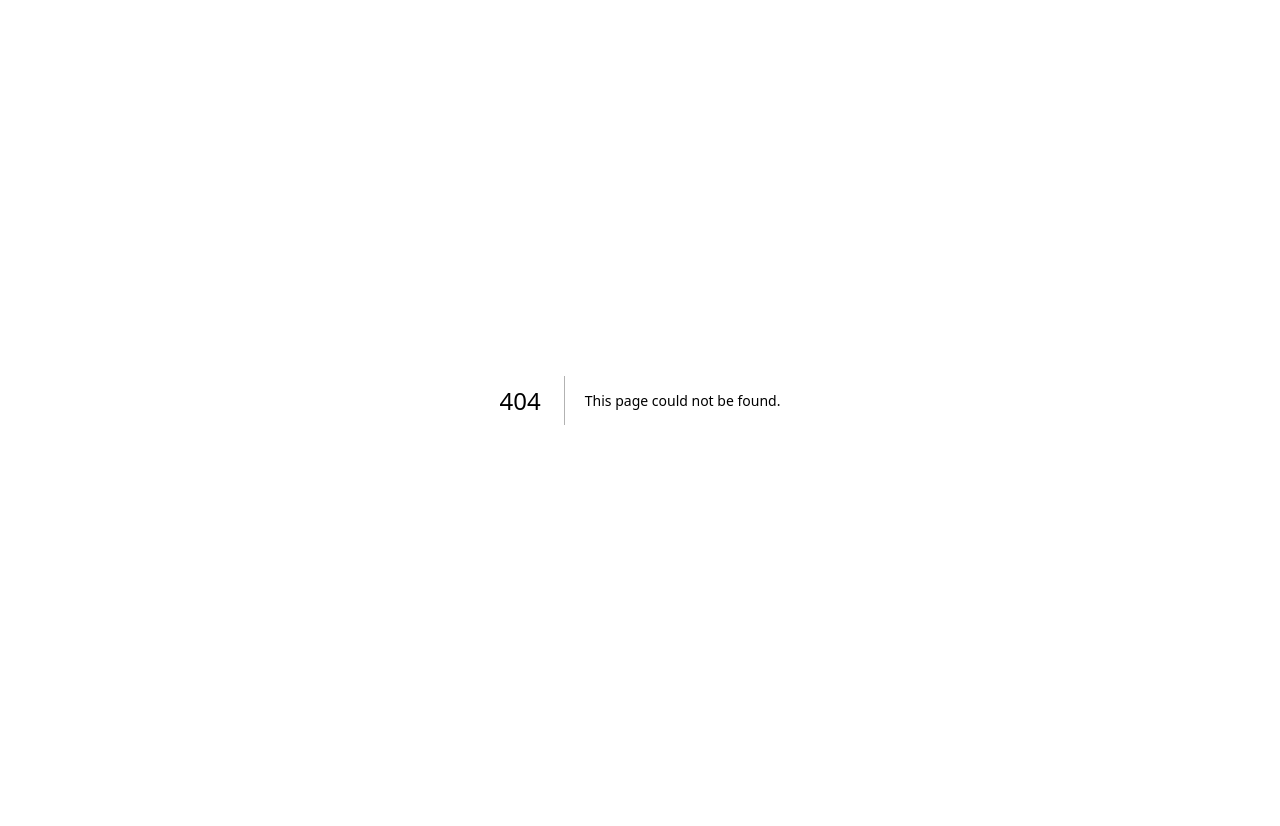
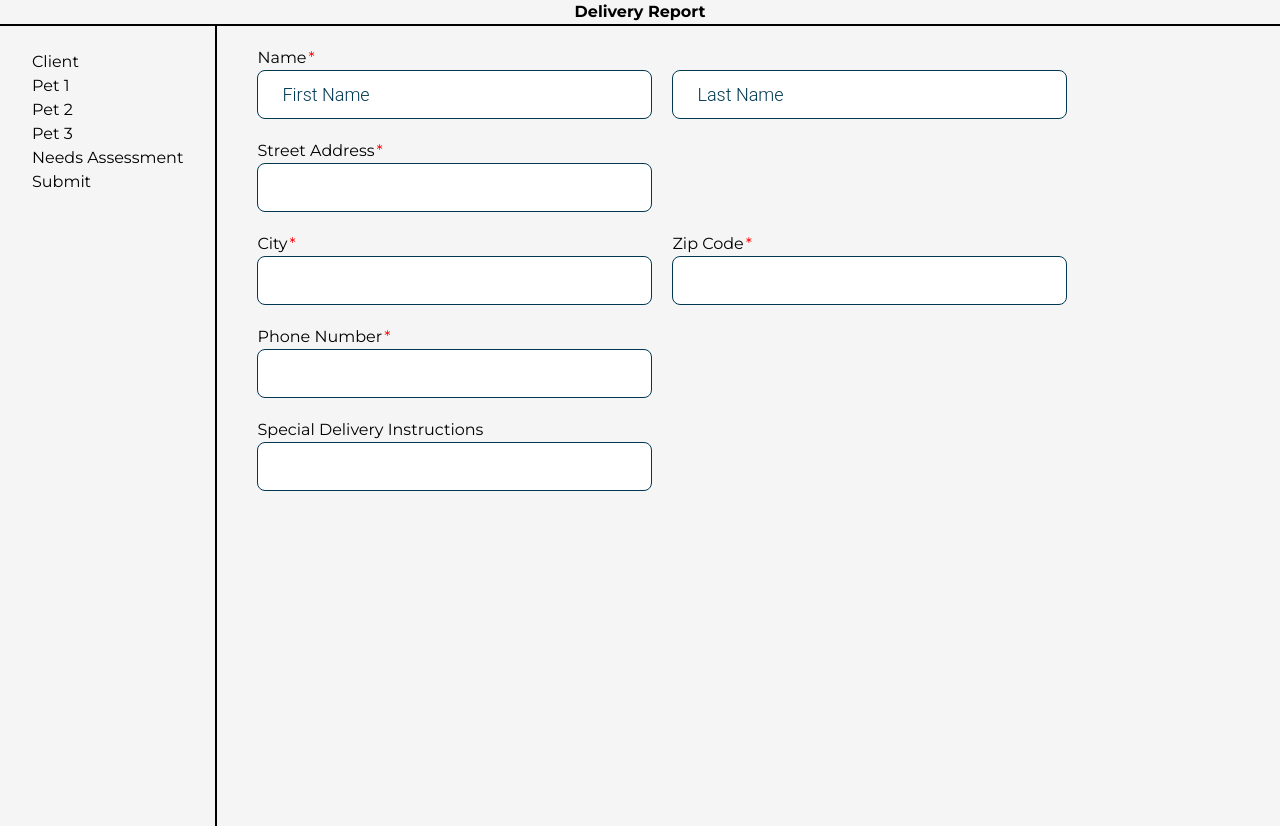
Before and after one commit to Hack4ImpactRutgers/CCA, a Next.js app in the folder frontend/: page /form in a window 1280 px wide. Before the commit this address had no page. Before the commit the page ends 800 px from the top, so only its background shows below. Built offline with nearby package versions, Linux system fonts and the light colour scheme; a web font is replaced by a local one.

Commit message:
Made first page of form

```diff
--- /dev/null
+++ b/frontend/src/app/form/client.tsx
@@ -0,0 +1,81 @@
+"use client"
+
+import React, { Dispatch, SetStateAction, useEffect, useState } from 'react'
+import TextInput from '../components/TextInput'
+
+interface ClientProps {
+  first: string
+  last: string
+  address: string
+  city: string
+  zip: string
+  phone: string
+  instructions: string
+  setFirst: Dispatch<SetStateAction<string>>;
+  setLast: Dispatch<SetStateAction<string>>;
+  setAddress: Dispatch<SetStateAction<string>>;
+  setCity: Dispatch<SetStateAction<string>>;
+  setZip: Dispatch<SetStateAction<string>>;
+  setPhone: Dispatch<SetStateAction<string>>;
+  setInstructions: Dispatch<SetStateAction<string>>;
+}
+
+
+function Client(props: ClientProps) {
+
+
+
+
+  return (
+    <form className="">
+      <div className='after:content-["*"] after:text-[red] after:ml-0.5'>
+        Name
+      </div>
+
+      <div className='flex flex-row'>
+      <TextInput value={props.first || ''} placeholder={'First Name'} onChange={props.setFirst}/>
+
+      <div className='ml-5'>
+      <TextInput value={props.last || ''} placeholder={'Last Name'} onChange={props.setLast }/>
+      </div>
+      </div>
+
+      <div className='mt-5 after:content-["*"] after:text-[red] after:ml-0.5'>
+        Street Address
+      </div>
+      <TextInput value={props.address || ''} placeholder={''} onChange={props.setAddress }/>
+
+      <div className="flex">
+        <div>
+          <div className='mt-5 after:content-["*"] after:text-[red] after:ml-0.5'>
+          City
+          </div>
+          <TextInput value={props.city || ''} placeholder={''} onChange={props.setCity }/>
+        </div>
+
+        <div className="ml-5">
+          <div className='mt-5 after:content-["*"] after:text-[red] after:ml-0.5'>
+          Zip Code
+          </div>
+          <TextInput value={props.zip || ''} placeholder={''} onChange={props.setZip }/>
+        </div>
+
+      </div>
+
+      <div className='mt-5 after:content-["*"] after:text-[red] after:ml-0.5'>
+          Phone Number
+          </div>
+          <TextInput value={props.phone || ''} placeholder={''} onChange={props.setPhone }/>
+
+        <div className='mt-5'>
+          Special Delivery Instructions
+          </div>
+          <TextInput value={props.instructions || ''} placeholder={''} onChange={props.setInstructions }/>
+
+    </form>
+  )
+}
+
+
+
+export default Client
--- a/frontend/src/app/form/client/page.tsx
+++ /dev/null
@@ -1,67 +0,0 @@
-"use client"
-
-import React, { useEffect, useState } from 'react'
-
-function Client() {
-  const [firstName, setFirstName] = useState(localStorage.getItem("firstName")||"")
-
-  const nameChange = (e: { target: { value: React.SetStateAction<string> } }) =>{
-    setFirstName(e.target.value)
-  }
-
-  useEffect(()=>{
-    localStorage.setItem("firstName", firstName)
-  }
-  ,[firstName])
-
-
-
-  return (
-    <form className="">
-      <div className='after:content-["*"] after:text-[red] after:ml-0.5'>
-        Name
-      </div>
-
-      <input type="text" defaultValue={firstName || ""} onChange={nameChange} name ="firstName"  placeholder='First Name' required/>
-
-      <input className="mx-5" type="text" placeholder='Last Name' required/>
-
-      <div className='mt-5 after:content-["*"] after:text-[red] after:ml-0.5'>
-        Street Address
-      </div>
-      <input type="text" required/>
-
-      <div className="flex">
-        <div>
-          <div className='mt-5 after:content-["*"] after:text-[red] after:ml-0.5'>
-          City
-          </div>
-          <input type="text" required/>
-        </div>
-
-        <div className="ml-5">
-          <div className='mt-5 after:content-["*"] after:text-[red] after:ml-0.5'>
-          Zip Code
-          </div>
-          <input type="text" required/>
-        </div>
-
-      </div>
-
-      <div className='mt-5 after:content-["*"] after:text-[red] after:ml-0.5'>
-          Phone Number
-          </div>
-          <input type="text" required/>
-
-        <div className='mt-5'>
-          Special Delivery Instructions
-          </div>
-      <textarea/>
-
-    </form>
-  )
-}
-
-
-
-export default Client
--- a/frontend/src/app/form/layout.tsx
+++ /dev/null
@@ -1,33 +0,0 @@
-"use client"
-import React from 'react'
-import {ReactNode} from "react"
-import Link from "next/link"
-
-type FormProps = {
-    children: React.ReactNode
-  }
-
-export default function DeliveryReportForm({children}: FormProps) {
-  return (
-    <div>
-      <div className="font-bold flex items-center justify-center border-b-2 border-black">
-        <h1>Delivery Report </h1>
-      </div>
-      <div className="flex h-screen ">
-        <div className='flex flex-col px-8 py-6 w-fit border-r-2 border-black'>
-          <Link href='/form/client'>
-            <p>Client</p>
-          </Link>
-          <Link href='/form/pet1'>
-            <p>Pet 1</p>
-          </Link>
-        </div>
-        <div className='mx-10 my-5'>
-        {children}
-        </div>
-
-       </div>
-       </div>
-
-  )
-}
--- /dev/null
+++ b/frontend/src/app/form/page.js
@@ -0,0 +1,58 @@
+"use client"
+import React, {  useEffect, useState  } from 'react'
+import {ReactNode} from "react"
+import Link from "next/link"
+import Client from './client'
+
+
+export default function DeliveryReportForm() {
+    const [formPage, setFormPage] = useState("Client")
+    const [firstName, setFirstName] = useState("")
+    const [lastName, setLastName] = useState("")
+    const [address, setAddress] = useState("")
+    const [city, setCity] = useState("")
+    const [zipCode, setZipCode] = useState("")
+    const [phone, setPhone] = useState("")
+    const [instructions, setInstructions] = useState("")
+
+    useEffect(()=>{
+        console.log(firstName)
+        console.log(lastName)
+        console.log(address)
+        console.log(city)
+        console.log(zipCode)
+        console.log(phone)
+        console.log(instructions)
+    }
+    ,[firstName])
+  return (
+    <div>
+      <div className="font-bold flex items-center justify-center border-b-2 border-black">
+        <h1>Delivery Report </h1>
+      </div>
+      <div className="flex h-screen ">
+        <div className='flex flex-col  px-8 py-6 w-fit border-r-2 border-black'>
+
+            <button  className={`text-left ${formPage=="Client" }`} >Client</button>
+            <button className='text-left'>Pet 1</button>
+            <button className='text-left'>Pet 2</button>
+            <button className='text-left'>Pet 3</button>
+            <button className='text-left'>Needs Assessment</button>
+            <button className='text-left'>Submit</button>
+
+        </div>
+        <div className='mx-10 my-5'>
+            {formPage=="Client" && <Client first={firstName} setFirst={setFirstName} last = {lastName} setLast={setLastName} address={address} setAddress={setAddress} city={city} setCity={setCity} zip={zipCode} setZip={setZipCode} phone={phone} setPhone={setPhone} instructions={instructions} setInstructions={setInstructions}/>}
+            {formPage=="Pet1" && <Client/>}
+            {formPage=="Pet2" && <Client/>}
+            {formPage=="Pet3" && <Client/>}
+            {formPage=="Assessment" && <Client/>}
+            {formPage=="Submit" && <Client/>}
+
+        </div>
+
+       </div>
+       </div>
+
+  )
+}
--- a/frontend/src/app/form/pet1/page.js
+++ b/frontend/src/app/form/pet1/page.js
@@ -3,8 +3,6 @@ import React from 'react'
 function Client() {
   return (
     <form className="">
-
-
 
 
       <div className='mt-5 after:content-["*"] after:text-[red] after:ml-0.5'>
```
